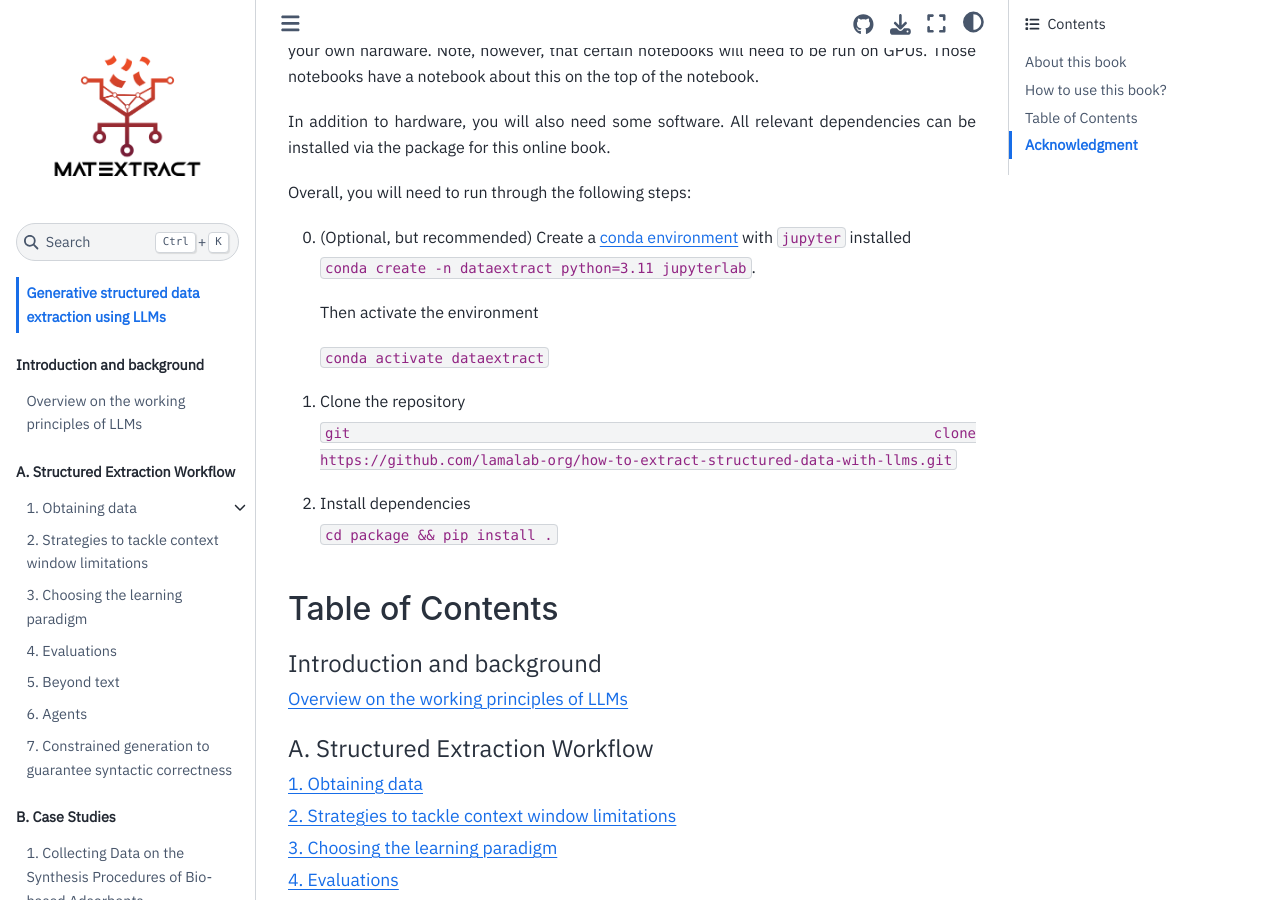
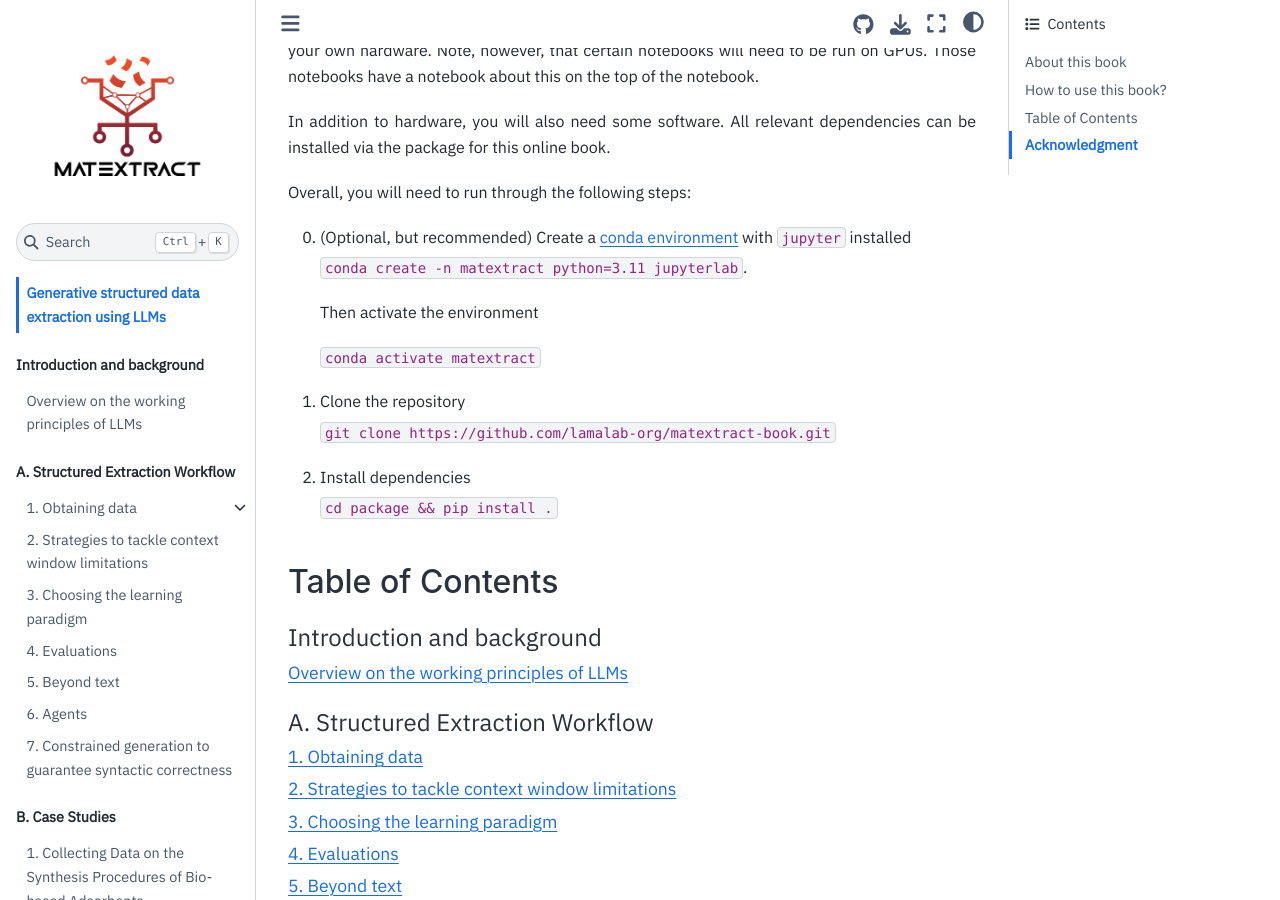
Before and after one commit to lamalab-org/matextract-book, a Jupyter Book: the page built from index.md, in a window 1280 px wide and 900 px high, scrolled down 574 px. Built offline with Jupyter Book 1.0.4 settings and Sphinx 7.4.7 and the Sphinx Book theme 1.1.4, drawn with Linux system fonts in a browser that asks for light colours; pages that are not in the unit, such as notebooks, are missing from menus; comment, search, counter and statistics services are not loaded.

Commit message:
chore: rename to matextract

```diff
--- a/index.md
+++ b/index.md
@@ -20,15 +20,15 @@
 
 0. (Optional, but recommended) Create a [conda environment](https://docs.anaconda.com/miniconda/) with `jupyter` installed
 
-   `conda create -n dataextract python=3.11 jupyterlab`.
+   `conda create -n matextract python=3.11 jupyterlab`.
 
    Then activate the environment
 
-   `conda activate dataextract`
+   `conda activate matextract`
 
 1. Clone the repository
 
-    `git clone https://github.com/lamalab-org/how-to-extract-structured-data-with-llms.git`
+    `git clone https://github.com/lamalab-org/matextract-book.git`
 
 2. Install dependencies
 
```
